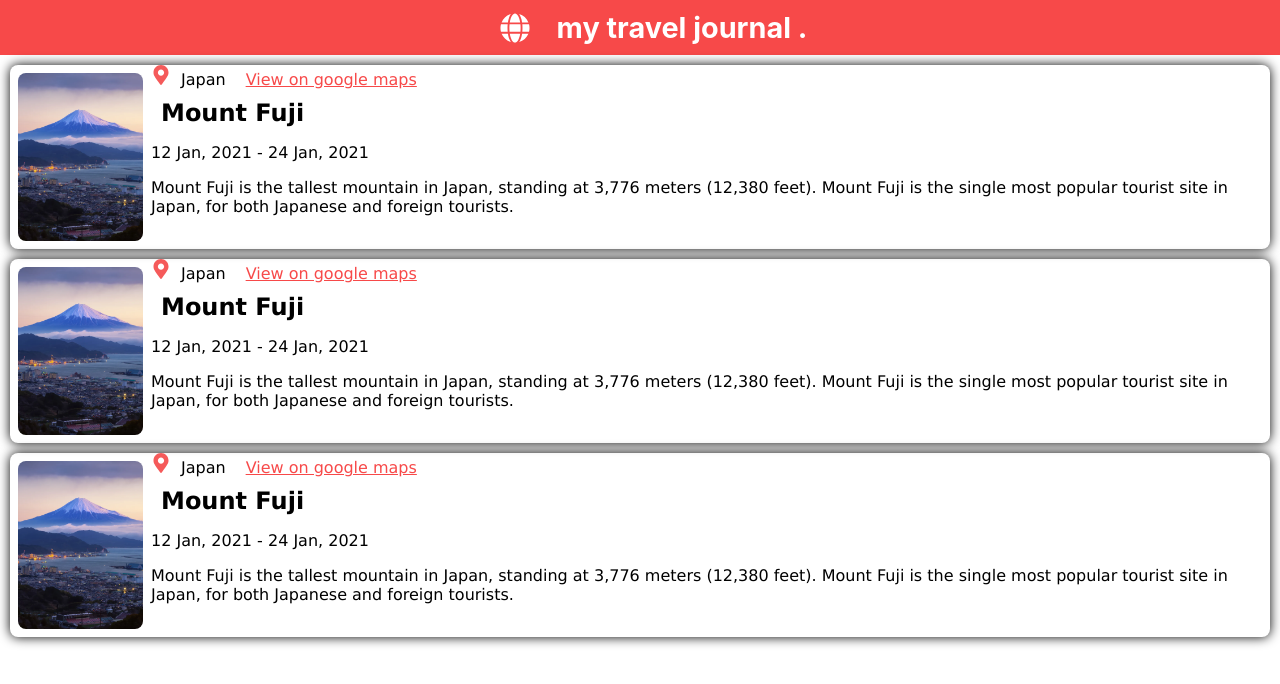
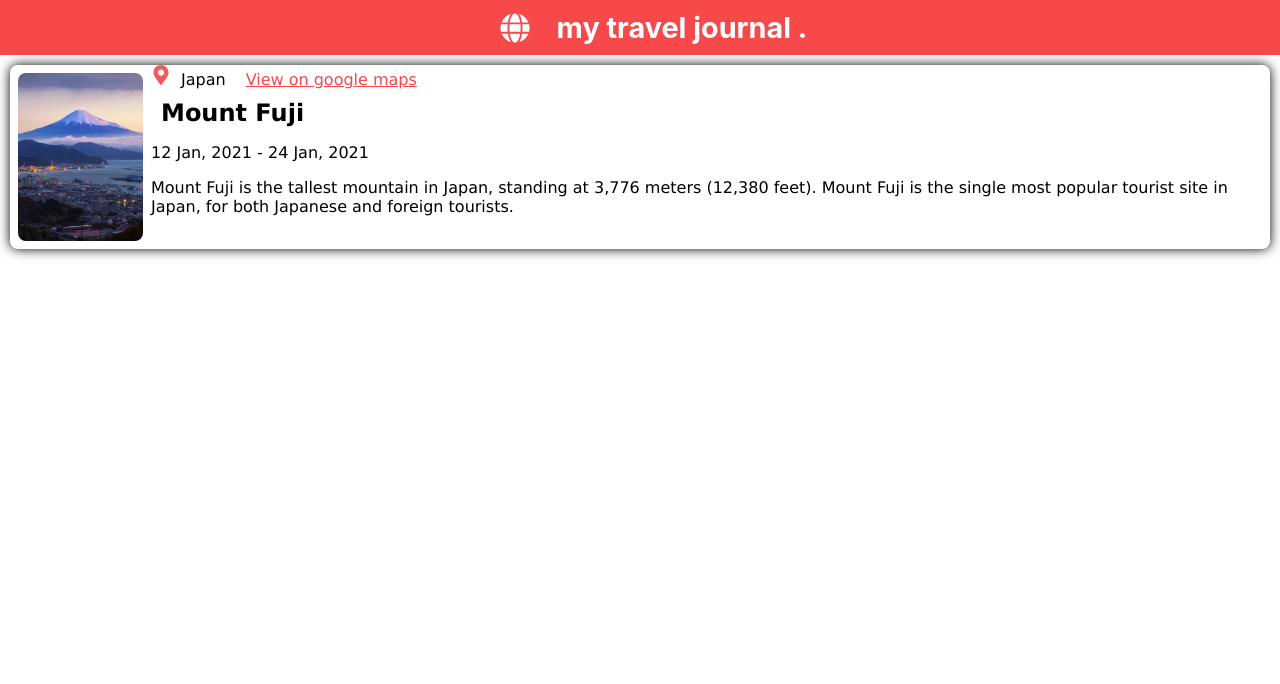
Before and after one commit to oussama1603/Travel-journal, a React (Vite) app: page / in a window 1280 px wide. Shown: the top 684 px of the page. Built offline with nearby package versions, Linux system fonts and the light colour scheme.

Commit message:
Update App.jsx

```diff
--- a/src/App.jsx
+++ b/src/App.jsx
@@ -6,8 +6,6 @@ export default function App(){
     <>
       <Header />
       <Entry />
-      <Entry />
-      <Entry />
     </>
   )
 }
```
